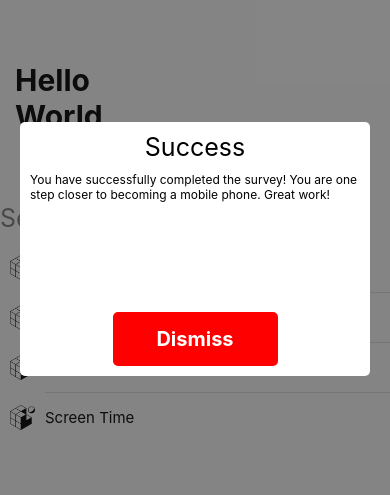
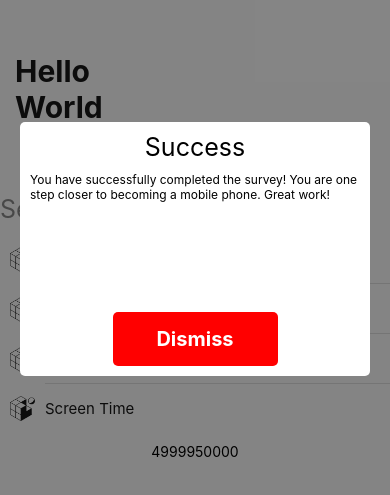
Before and after one commit to Joel-Milligan/my-weather-app, a React Native app: screen / in a window 390 px wide. Shown: the part 173-668 px from the top of the page. Built offline with nearby package versions, Linux system fonts and the light colour scheme.

Commit message:
M3L2 - useMemo

```diff
--- a/App.tsx
+++ b/App.tsx
@@ -1,7 +1,8 @@
 import { StatusBar } from 'expo-status-bar';
-import { useState } from 'react';
+import React, { useState } from 'react';
 import { StyleSheet, Text, View } from 'react-native';
 
+import { Accumulator } from './components/Accumulator';
 import { Modal } from './components/ModalDialog';
 import { OptionsList } from './components/OptionsList';
 import { SimpleButton } from './components/SimpleButton';
@@ -45,6 +46,7 @@ export default function App() {
         show={showDialog}
         dismissButton={{ title: 'Dismiss', onDismiss: () => setShowDialog(false) }}
       />
+      <Accumulator bigArray={[...Array(100000).keys()]} />
       <StatusBar style="auto" />
     </View>
   );
--- /dev/null
+++ b/components/Accumulator.tsx
@@ -0,0 +1,11 @@
+import { ReactElement, useMemo } from 'react';
+import { Text } from 'react-native';
+
+interface Props {
+  bigArray: number[];
+}
+
+export function Accumulator(props: Props): ReactElement<Props> {
+  const allAdded = useMemo(() => props.bigArray.reduce((a, b) => a + b, 0), [props.bigArray]);
+  return <Text>{allAdded}</Text>;
+}
```
